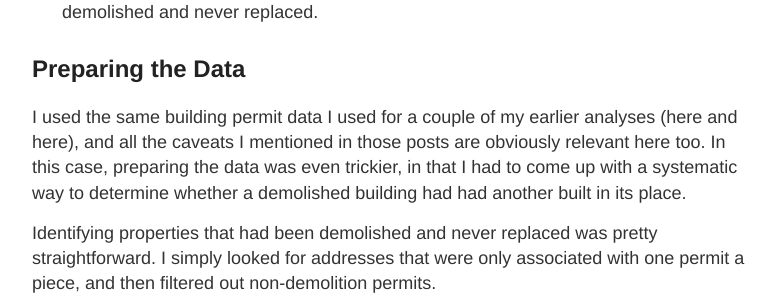
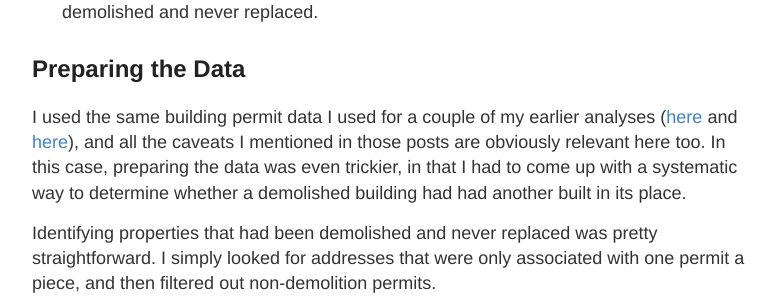
Before and after one commit to raleighquantified/raleighquantified.github.io, a Jekyll site: the page built from _posts/2018-3-13-machine-learning-demolition.md, in a window 1280 px wide and 900 px high, scrolled down 1170 px. Shown: the part 153-453 px from the top of the window, without its empty margins (248-1029 px from the left). Built offline with Jekyll 4.4.1, drawn with Linux system fonts in a browser that asks for light colours; part of the change alters nothing that is shown.

```diff
--- a/_posts/2018-3-13-machine-learning-demolition.md
+++ b/_posts/2018-3-13-machine-learning-demolition.md
@@ -17,7 +17,7 @@ However, when I looked at the data, I found that for a narrow majority of these
 
 <h2>Preparing the Data</h2>
 
-I used the same building permit data I used for a couple of my earlier analyses (here and here), and all the caveats I mentioned in those posts are obviously relevant here too. In this case, preparing the data was even trickier, in that I had to come up with a systematic way to determine whether a demolished building had had another built in its place.
+I used the same building permit data I used for a couple of my earlier analyses ([here](https://raleighquantified.com/Top-Raleigh-Contractors/) and [here](https://raleighquantified.com/3-big-questions-about-raleigh-construction/)), and all the caveats I mentioned in those posts are obviously relevant here too. In this case, preparing the data was even trickier, in that I had to come up with a systematic way to determine whether a demolished building had had another built in its place.
 
 Identifying properties that had been demolished and never replaced was pretty straightforward. I simply looked for addresses that were only associated with one permit a piece, and then filtered out non-demolition permits.
 
```
